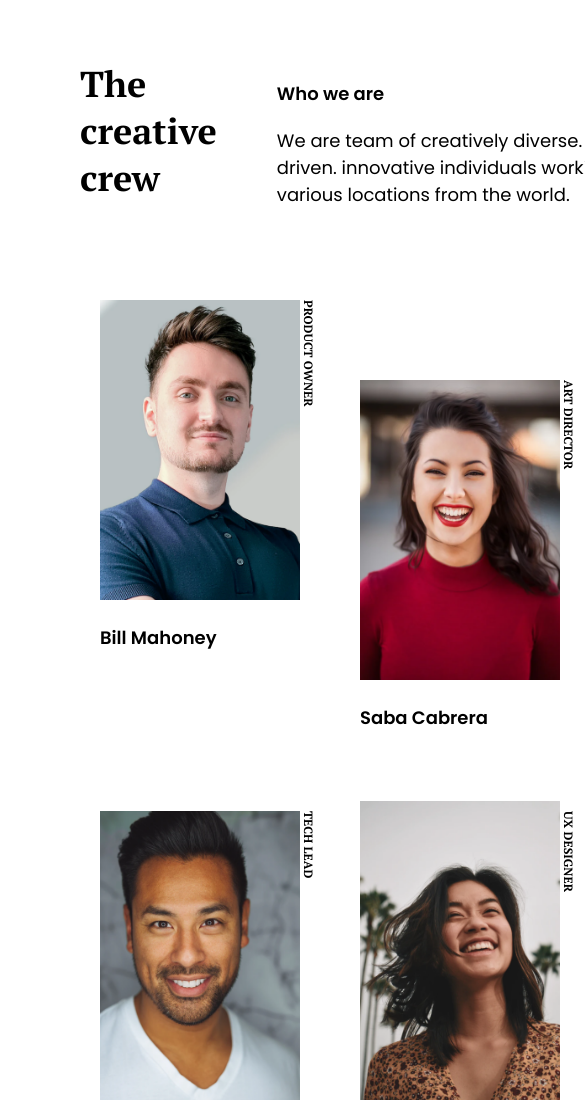
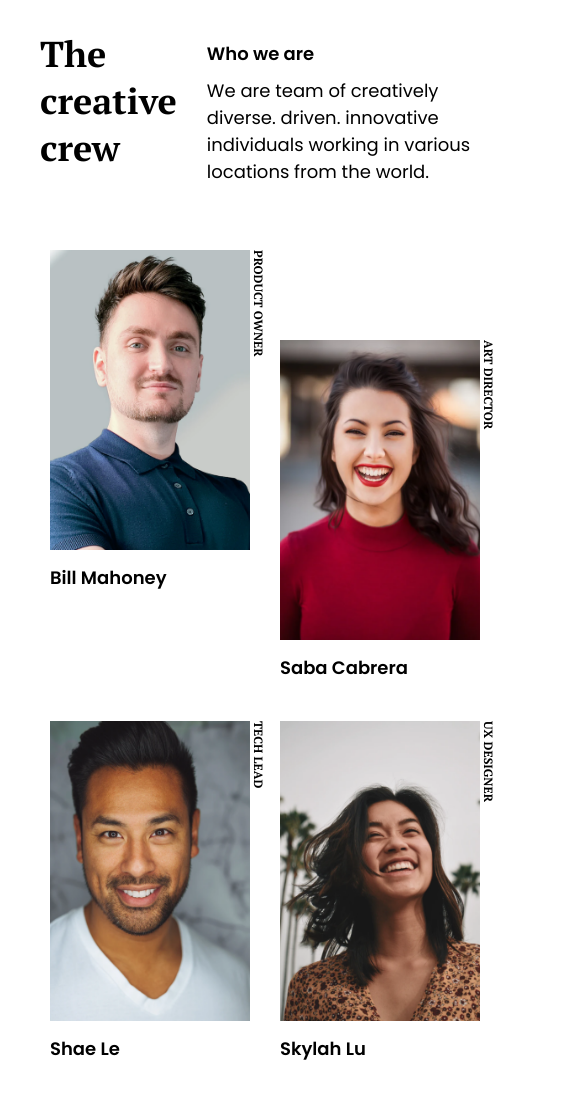
Before and after one commit to Kstrohfus/my-team-page, a plain HTML site: page index.html in a window 390 px wide. Shown: the top 1100 px of the page, 585 px wide, since content can reach past the window. Drawn offline with Linux system fonts and the light colour scheme.

Commit message:
Everything done just need to move p to second line

```diff
--- a/style.css
+++ b/style.css
@@ -99,7 +99,23 @@ figcaption.name {
     margin-left: 0;
 }
 
+/* Media */
+
 @media (max-width: 480px) {
+    * {
+        box-sizing: border-box;
+        margin: 10px;
+    }
+
+    p.who-we-are-text {
+        width: 300px;
+    }
+
+    .who-we-are {
+        width: 300px;
+        grid-row: 1 / -1;
+    }
+
     .photos-container {
         display: grid;
         height: 300px;
@@ -119,5 +135,6 @@ figcaption.name {
     span.employee-position {
         position: absolute;
         height: 300px;
+        margin-right: 5px;
     }
 }
```
